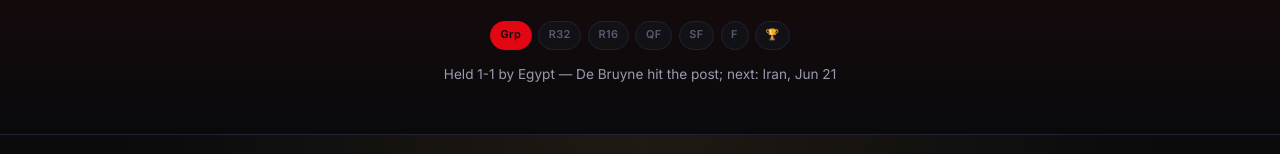
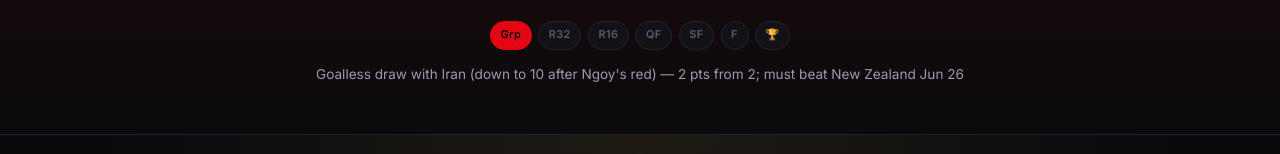
Before and after one commit to sportslegacy/finalchapter, a Next.js app: page /player/debruyne in a window 1280 px wide. Shown: the part 144-298 px from the top of the page. Built offline with nearby package versions, Linux system fonts and the light colour scheme; no server answers; a web font is replaced by a local one.

Commit message:
result: auto-update legend match result(s)

```diff
--- a/data/players.js
+++ b/data/players.js
@@ -723,7 +723,7 @@ export const players = [
     worldCupApps: 15,
     wc2026: {
       group: "G",
-      status: { stage: "group", alive: true, note: "Held 1-1 by Egypt — De Bruyne hit the post; next: Iran, Jun 21" },
+      status: { stage: "group", alive: true, note: "Goalless draw with Iran (down to 10 after Ngoy's red) — 2 pts from 2; must beat New Zealand Jun 26" },
       groupTeams: ["Belgium", "Egypt", "Iran", "New Zealand"],
       matches: [
         {
@@ -742,6 +742,7 @@ export const players = [
           kickoffUtc: "2026-06-21T19:00:00.000Z",
           venue: "SoFi Stadium",
           city: "Los Angeles, CA",
+          result: { outcome: "D", score: "0-0", scorers: "Goalless — Belgium down to 10 (Ngoy red 66′)" },
         },
         {
           opponent: "New Zealand",
```
Also changed, not shown: data/autoUpdate.js (+1 -11 lines).
